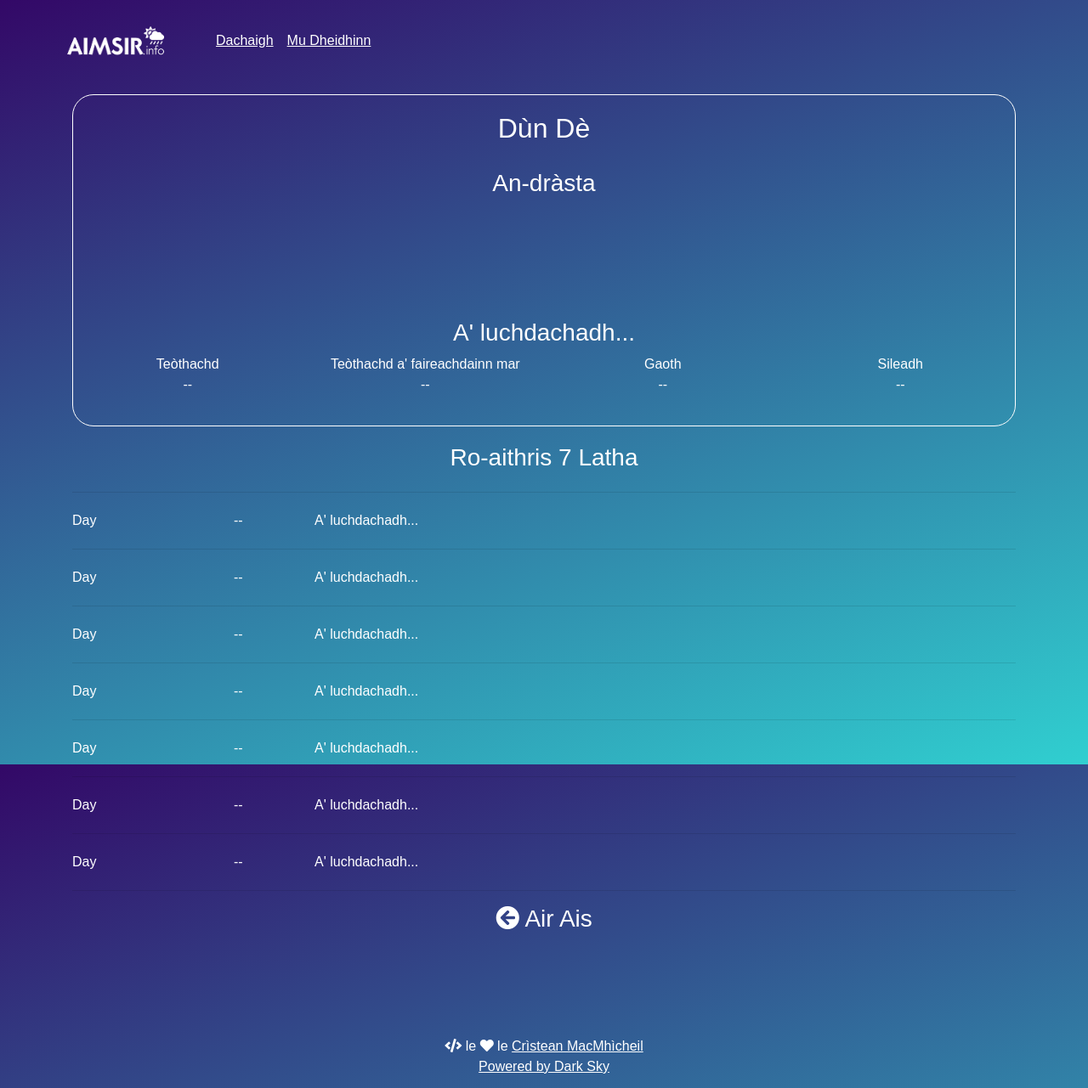
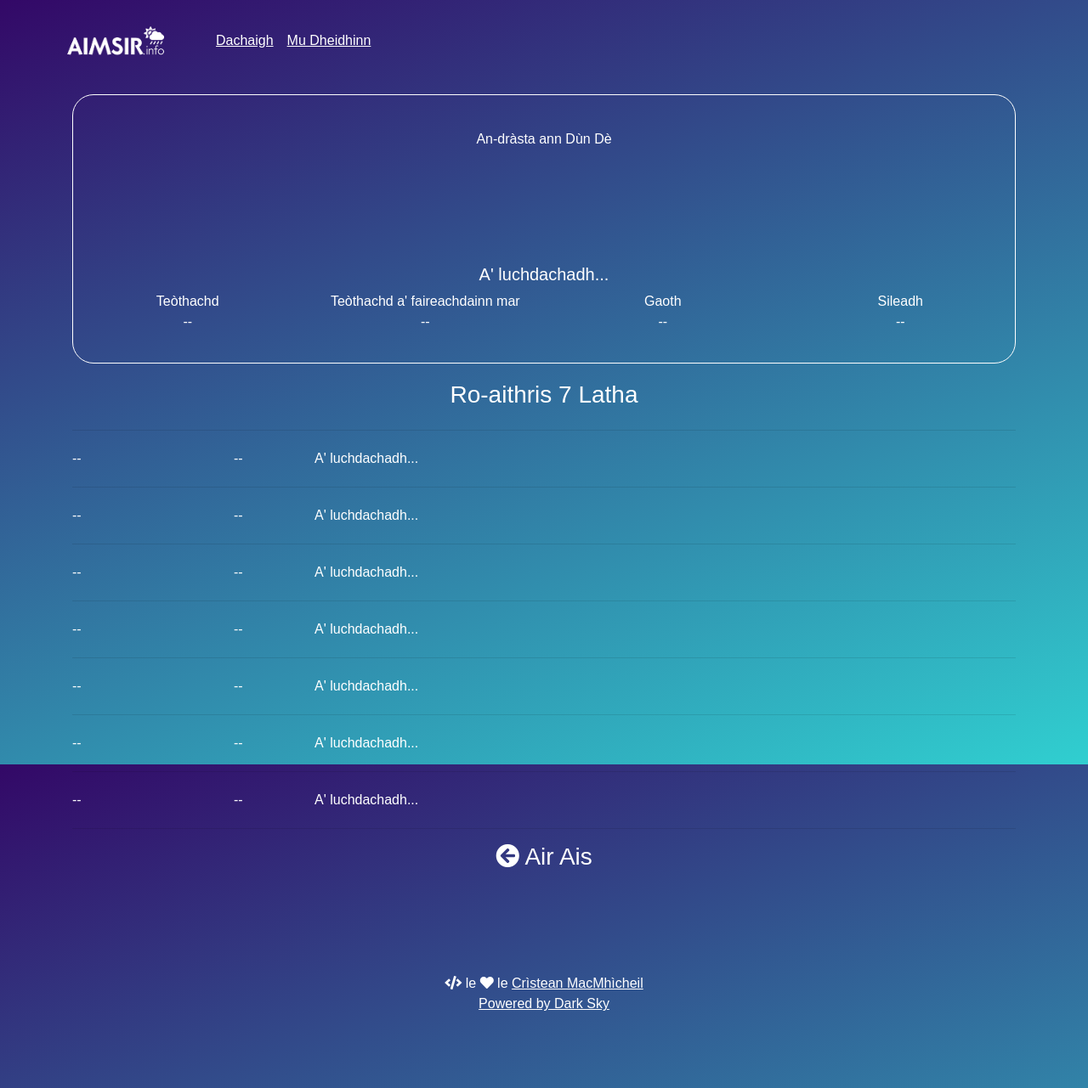
Before and after one commit to angeidheal/aimsir, a Jekyll site: the page built from baile/dun-de.html, in a window 1280 px wide. Shown: the whole page at 85% size. Built offline with Jekyll 4.4.1, drawn with Linux system fonts in a browser that asks for light colours; nearby versions of some CDN libraries; a script that is not in the unit is left out.

Commit message:
Update dun-de.html

```diff
--- a/baile/dun-de.html
+++ b/baile/dun-de.html
@@ -6,16 +6,15 @@ permalink: /baile/dun-de/
 
 <div class="container">
   <div class="current-weather">
-    <h2 class="location">Dùn Dè</h2>
-    <h3 class="section-header">An-dràsta</h3>
+    <p class="section-header">An-dràsta ann Dùn Dè</p>
     <div class="row">
       <div class="col-md-12 weather-icon">
-        <canvas class="icon" width="128" height="128"></canvas>
+        <canvas class="icon" width="112" height="112"></canvas>
       </div>
     </div>
     <div class="row">
       <div class="col-md-12">
-        <h3 class="current-summary">A' luchdachadh...</h3>
+        <h5 class="current-summary">A' luchdachadh...</h5>
       </div>
     </div>
     <div class="row">
@@ -44,7 +43,7 @@ permalink: /baile/dun-de/
 
       <div class="row daily-summary day-1">
         <div class="col-md-2 day-1-day">
-          Day
+          --
         </div>
         <div class="col-md-1 day-1-temp">
           --
@@ -58,7 +57,7 @@ permalink: /baile/dun-de/
 
       <div class="row daily-summary day-2">
         <div class="col-md-2 day-2-day">
-          Day
+          --
         </div>
         <div class="col-md-1 day-2-temp">
           --
@@ -72,7 +71,7 @@ permalink: /baile/dun-de/
 
       <div class="row daily-summary day-3">
         <div class="col-md-2 day-3-day">
-          Day
+          --
         </div>
         <div class="col-md-1 day-3-temp">
           --
@@ -86,7 +85,7 @@ permalink: /baile/dun-de/
 
       <div class="row daily-summary day-4">
         <div class="col-md-2 day-4-day">
-          Day
+          --
         </div>
         <div class="col-md-1 day-4-temp">
           --
@@ -100,7 +99,7 @@ permalink: /baile/dun-de/
 
       <div class="row daily-summary day-5">
         <div class="col-md-2 day-5-day">
-          Day
+          --
         </div>
         <div class="col-md-1 day-5-temp">
           --
@@ -114,7 +113,7 @@ permalink: /baile/dun-de/
 
       <div class="row daily-summary day-6">
         <div class="col-md-2 day-6-day">
-          Day
+          --
         </div>
         <div class="col-md-1 day-6-temp">
           --
@@ -128,7 +127,7 @@ permalink: /baile/dun-de/
 
       <div class="row daily-summary day-7">
         <div class="col-md-2 day-7-day">
-          Day
+          --
         </div>
         <div class="col-md-1 day-7-temp">
           --
```
